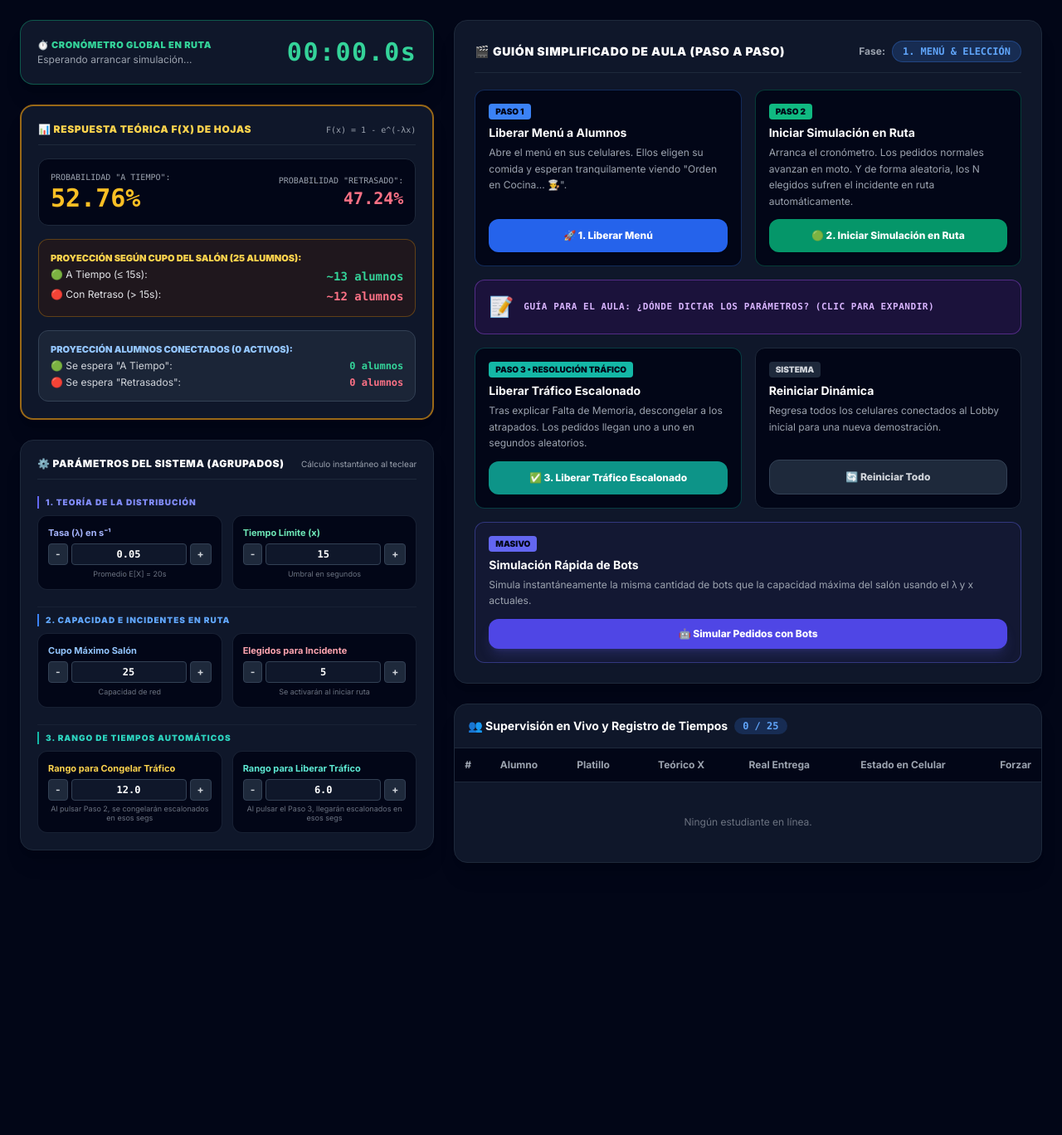
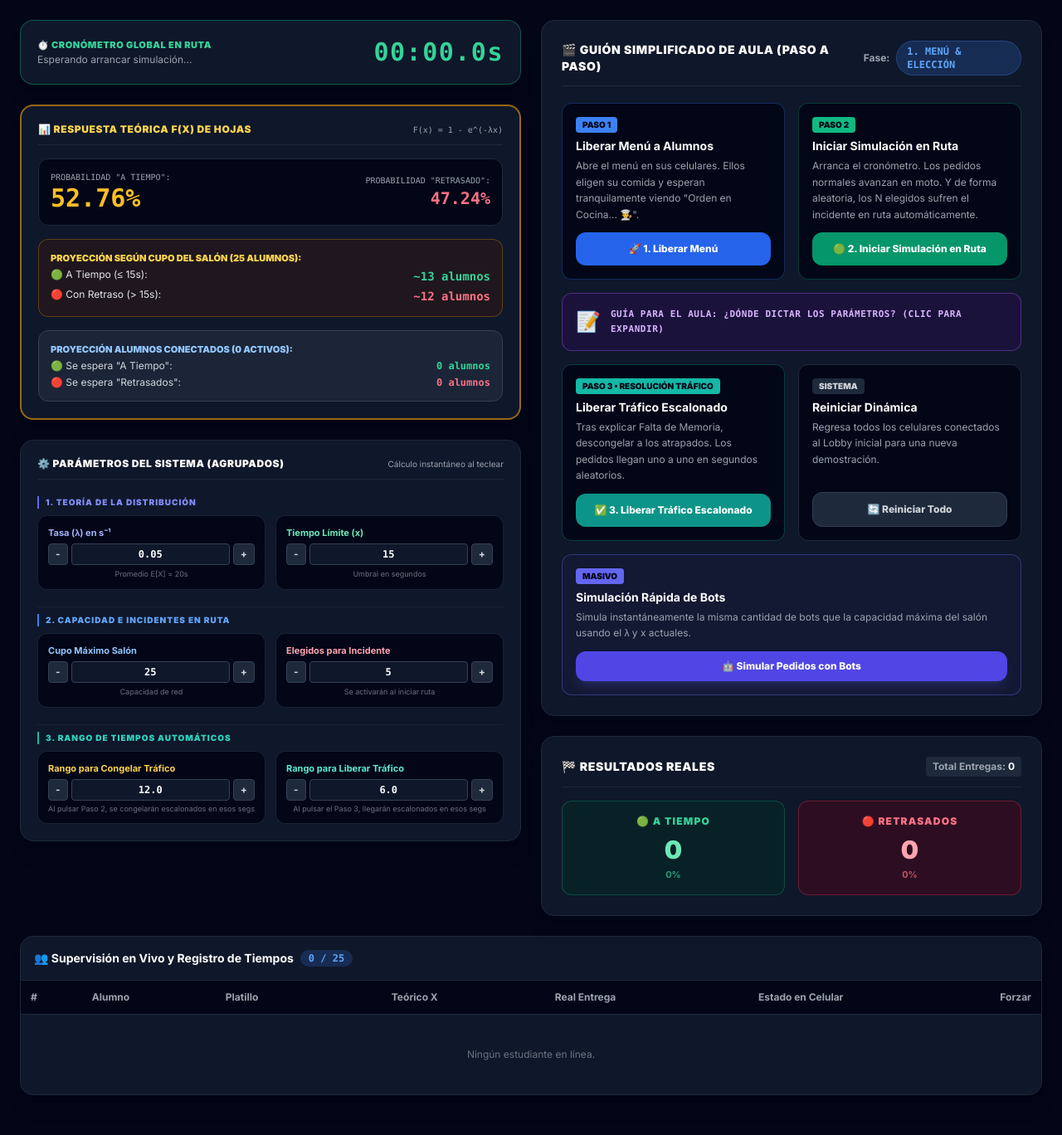
Before and after one commit to JBalladaresM2/dinamica-componente-2, a Flask app: page /admin in a window 1280 px wide. Shown: the part 65-1433 px from the top of the page at 83% size. Before the commit the page ends 1105 px from the top, so only its background shows below. Run offline with Flask 3, Linux system fonts and the light colour scheme; some libraries are stand-ins or nearby versions.

Commit message:
bots upgrade ui

```diff
--- a/app.py
+++ b/app.py
@@ -444,9 +444,15 @@ def handle_admin_phase1_release_menu():
     system_state['current_phase'] = 1
     for cid, client in list(clients.items()):
         if client['status'] in ['lobby', 'menu']:
-            client['status'] = 'menu'
-            if client.get('socket_id'):
-                socketio.emit('state_change', {'state': 'menu'}, room=client['socket_id'], namespace='/')
+            if client.get('is_bot'):
+                client['product'] = 'bot_burger'
+                client['product_name'] = '🍔 Bot Burger'
+                client['status'] = 'kitchen_waiting'
+                client['time_x'] = generate_exponential_time(system_state['lambda_param'])
+            else:
+                client['status'] = 'menu'
+                if client.get('socket_id'):
+                    socketio.emit('state_change', {'state': 'menu'}, room=client['socket_id'], namespace='/')
     broadcast_admin_update()
 
 @socketio.on('client_select_product')
@@ -607,7 +613,8 @@ def handle_admin_reset_simulation():
 
 @socketio.on('admin_simulate_bots')
 def handle_admin_simulate_bots(data):
-    n_bots = system_state['max_clients']
+    current_human_count = len([c for c in clients.values() if not c.get('is_bot')])
+    bots_to_add = max(0, system_state['max_clients'] - current_human_count)
 
     # Remove previous bots
     for cid in list(clients.keys()):
@@ -615,22 +622,18 @@ def handle_admin_simulate_bots(data):
             del clients[cid]
 
     lambda_val = system_state['lambda_param']
-    limit_x = system_state['time_limit_x']
 
-    ontime_count = 0
-    late_count = 0
+    for i in range(bots_to_add):
+        bot_id = f"bot_{int(time.time()*1000)}_{i}"
 
-    for i in range(n_bots):
-        bot_id = f"bot_{int(time.time()*1000)}_{i}"
-        time_x = generate_exponential_time(lambda_val)
+        status = 'lobby'
+        prod_name = None
+        time_x = 0.0
 
-        is_ontime = time_x <= limit_x
-        if is_ontime:
-            ontime_count += 1
-            final_status = 'phase3_ontime'
-        else:
-            late_count += 1
-            final_status = 'phase3_late'
+        if system_state['lobby_open']:
+            status = 'kitchen_waiting'
+            prod_name = '🍔 Bot Burger'
+            time_x = generate_exponential_time(lambda_val)
 
         clients[bot_id] = {
             'client_id': bot_id,
@@ -638,25 +641,21 @@ def handle_admin_simulate_bots(data):
             'is_online': False,
             'name': f"🤖 Bot {i+1}",
             'product': None,
-            'product_name': '🍔 Bot Burger',
-            'status': final_status,
+            'product_name': prod_name,
+            'status': status,
             'time_x': time_x,
             'start_time': None,
             'is_frozen': False,
             'will_have_incident': False,
             'incident_trigger_time': None,
             'freidora_start_time': None,
-            'delivered_time': time_x,
+            'delivered_time': None,
             'is_bot': True
         }
 
     broadcast_admin_update()
 
-    emit('bot_simulation_result', {
-        'total': n_bots,
-        'ontime': ontime_count,
-        'late': late_count
-    })
+
 
 @socketio.on('admin_deliver_single')
 def handle_admin_deliver_single(data):
--- a/templates/admin.html
+++ b/templates/admin.html
@@ -71,10 +71,10 @@
     <main class="max-w-7xl mx-auto w-full px-4 sm:px-6 mt-6">
         <div id="notification-area" class="hidden"></div>
 
-        <div class="grid grid-cols-1 lg:grid-cols-12 gap-6 items-start">
+        <div class="grid grid-cols-1 lg:grid-cols-2 gap-6 items-start">
 
-            <!-- COLUMNA IZQUIERDA (5/12): RELOJ, RESPUESTA TEÓRICA Y PARÁMETROS AGRUPADOS -->
-            <div class="lg:col-span-5 space-y-6">
+            <!-- COLUMNA IZQUIERDA -->
+            <div class="space-y-6">
 
                 <!-- RELOJ EN VIVO SINCRONIZADO CON EL SERVIDOR -->
                 <div class="bg-slate-900 rounded-2xl p-5 border border-emerald-500/40 shadow-xl flex items-center justify-between">
@@ -241,8 +241,8 @@
 
             </div>
 
-            <!-- COLUMNA DERECHA (7/12): GUIÓN SIMPLIFICADO & TABLA CON TIEMPO REAL DE ENTREGA -->
-            <div class="lg:col-span-7 space-y-6">
+            <!-- COLUMNA DERECHA -->
+            <div class="space-y-6 flex flex-col h-full">
 
                 <!-- ACCIONES SIMPLIFICADAS DEL GUIÓN -->
                 <div class="bg-slate-900 rounded-2xl p-6 border border-slate-800 shadow-xl space-y-5">
@@ -331,15 +331,40 @@
                                     🤖 Simular Pedidos con Bots
                                 </button>
                             </div>
-                            <!-- RESULTADOS BOTS -->
-                            <div id="inline-bot-results" class="hidden mt-4 bg-slate-900 border border-indigo-500/30 rounded-xl p-4"></div>
                         </div>
 
                     </div>
                 </div>
 
-                <!-- TABLA DE SUPERVISIÓN EN VIVO CON TIEMPO REAL DE ENTREGA -->
-                <div class="bg-slate-900 rounded-2xl border border-slate-800 overflow-hidden shadow-xl">
+                <!-- RESULTADOS REALES (HUMANOS Y BOTS) -->
+                <div class="bg-slate-900 rounded-2xl p-6 border border-slate-800 shadow-xl mt-auto">
+                    <div class="flex items-center justify-between pb-3 border-b border-slate-800 mb-4">
+                        <h2 class="text-sm font-black text-white uppercase tracking-wider">
+                            🏁 Resultados Reales
+                        </h2>
+                        <span class="text-xs text-gray-400 font-bold bg-slate-800 px-2 py-1 rounded">Total Entregas: <span id="real-total-count" class="text-white">0</span></span>
+                    </div>
+
+                    <div class="grid grid-cols-2 gap-4">
+                        <div class="bg-emerald-950/50 border border-emerald-500/30 rounded-xl p-4 text-center">
+                            <div class="text-emerald-400 font-black text-xs uppercase tracking-widest">🟢 A Tiempo</div>
+                            <div class="text-emerald-300 text-3xl font-black mt-2" id="real-ontime-count">0</div>
+                            <div class="text-emerald-400/70 text-[11px] font-bold mt-1" id="real-ontime-pct">0%</div>
+                        </div>
+                        <div class="bg-rose-950/50 border border-rose-500/30 rounded-xl p-4 text-center">
+                            <div class="text-rose-400 font-black text-xs uppercase tracking-widest">🔴 Retrasados</div>
+                            <div class="text-rose-300 text-3xl font-black mt-2" id="real-late-count">0</div>
+                            <div class="text-rose-400/70 text-[11px] font-bold mt-1" id="real-late-pct">0%</div>
+                        </div>
+                    </div>
+                </div>
+
+            </div>
+
+        </div>
+
+        <!-- TABLA DE SUPERVISIÓN EN VIVO (FULL WIDTH) -->
+        <div class="mt-6 bg-slate-900 rounded-2xl border border-slate-800 overflow-hidden shadow-xl">
                     <div class="p-4 border-b border-slate-800 flex items-center justify-between">
                         <h3 class="text-sm font-bold text-white flex items-center gap-2">
                             <span>👥 Supervisión en Vivo y Registro de Tiempos</span>
@@ -368,10 +393,6 @@
                         </table>
                     </div>
                 </div>
-
-            </div>
-
-        </div>
 
     </main>
 
@@ -455,6 +476,23 @@
             }
 
             renderStudentsTable(data.clients);
+
+            // Compute and update Real Results
+            let ontimeCount = 0;
+            let lateCount = 0;
+            data.clients.forEach(c => {
+                if (c.status === 'phase3_ontime' || (c.status === 'success_final' && !c.is_late)) {
+                    ontimeCount++;
+                } else if (c.status === 'phase3_late' || (c.status === 'success_final' && c.is_late)) {
+                    lateCount++;
+                }
+            });
+            const totalFinished = ontimeCount + lateCount;
+            document.getElementById('real-total-count').innerText = totalFinished;
+            document.getElementById('real-ontime-count').innerText = ontimeCount;
+            document.getElementById('real-late-count').innerText = lateCount;
+            document.getElementById('real-ontime-pct').innerText = totalFinished > 0 ? ((ontimeCount / totalFinished) * 100).toFixed(1) + '%' : '0%';
+            document.getElementById('real-late-pct').innerText = totalFinished > 0 ? ((lateCount / totalFinished) * 100).toFixed(1) + '%' : '0%';
         });
 
         // BUCLE LOCAL SUAVE SINCRONIZADO CON EL SERVIDOR
@@ -563,27 +601,6 @@
             socket.emit('admin_simulate_bots', {});
         }
 
-        socket.on('bot_simulation_result', (data) => {
-            const ontimePct = ((data.ontime / data.total) * 100).toFixed(1);
-            const latePct = ((data.late / data.total) * 100).toFixed(1);
-
-            const resultDiv = document.getElementById('inline-bot-results');
-            resultDiv.innerHTML = `
-                <div class="text-[11px] font-black text-white mb-3 tracking-wider uppercase">🤖 RESULTADO DE SIMULACIÓN MASIVA (${data.total} BOTS):</div>
-                <div class="grid grid-cols-2 gap-3">
-                    <div class="bg-emerald-950/50 border border-emerald-500/30 rounded-xl p-3 text-center">
-                        <div class="text-emerald-400 font-black text-[11px] uppercase">🟢 A Tiempo</div>
-                        <div class="text-emerald-300 text-lg font-bold mt-0.5">${data.ontime} <span class="text-[10px] font-medium opacity-80">(${ontimePct}%)</span></div>
-                    </div>
-                    <div class="bg-rose-950/50 border border-rose-500/30 rounded-xl p-3 text-center">
-                        <div class="text-rose-400 font-black text-[11px] uppercase">🔴 Retrasados</div>
-                        <div class="text-rose-300 text-lg font-bold mt-0.5">${data.late} <span class="text-[10px] font-medium opacity-80">(${latePct}%)</span></div>
-                    </div>
-                </div>
-            `;
-            resultDiv.classList.remove('hidden');
-        });
-
         socket.on('admin_notification', (data) => {
             const area = document.getElementById('notification-area');
             area.className = 'fixed bottom-6 right-6 z-50 max-w-md w-full p-4 rounded-xl shadow-2xl border transition-all duration-300 ' +
```
